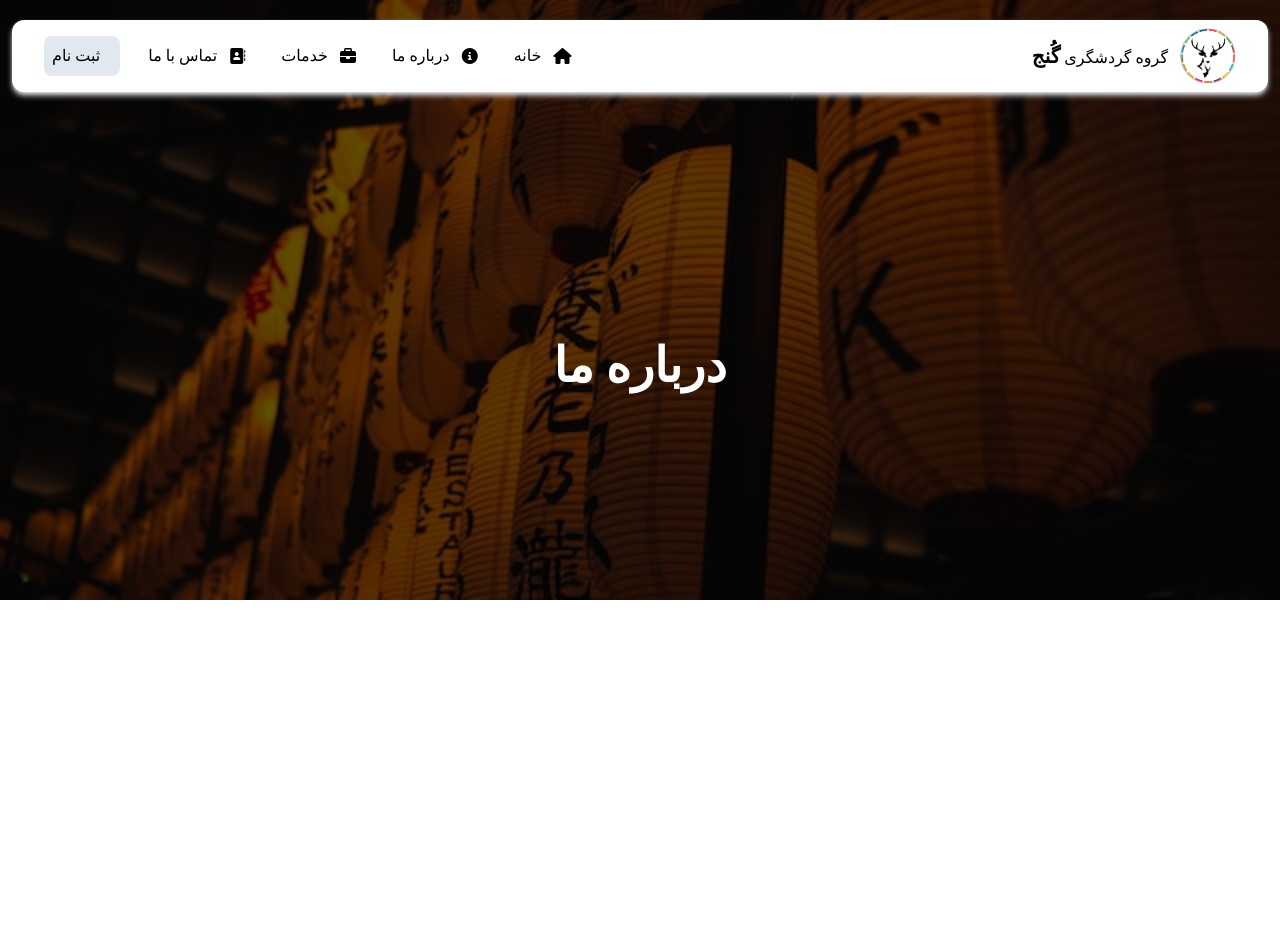
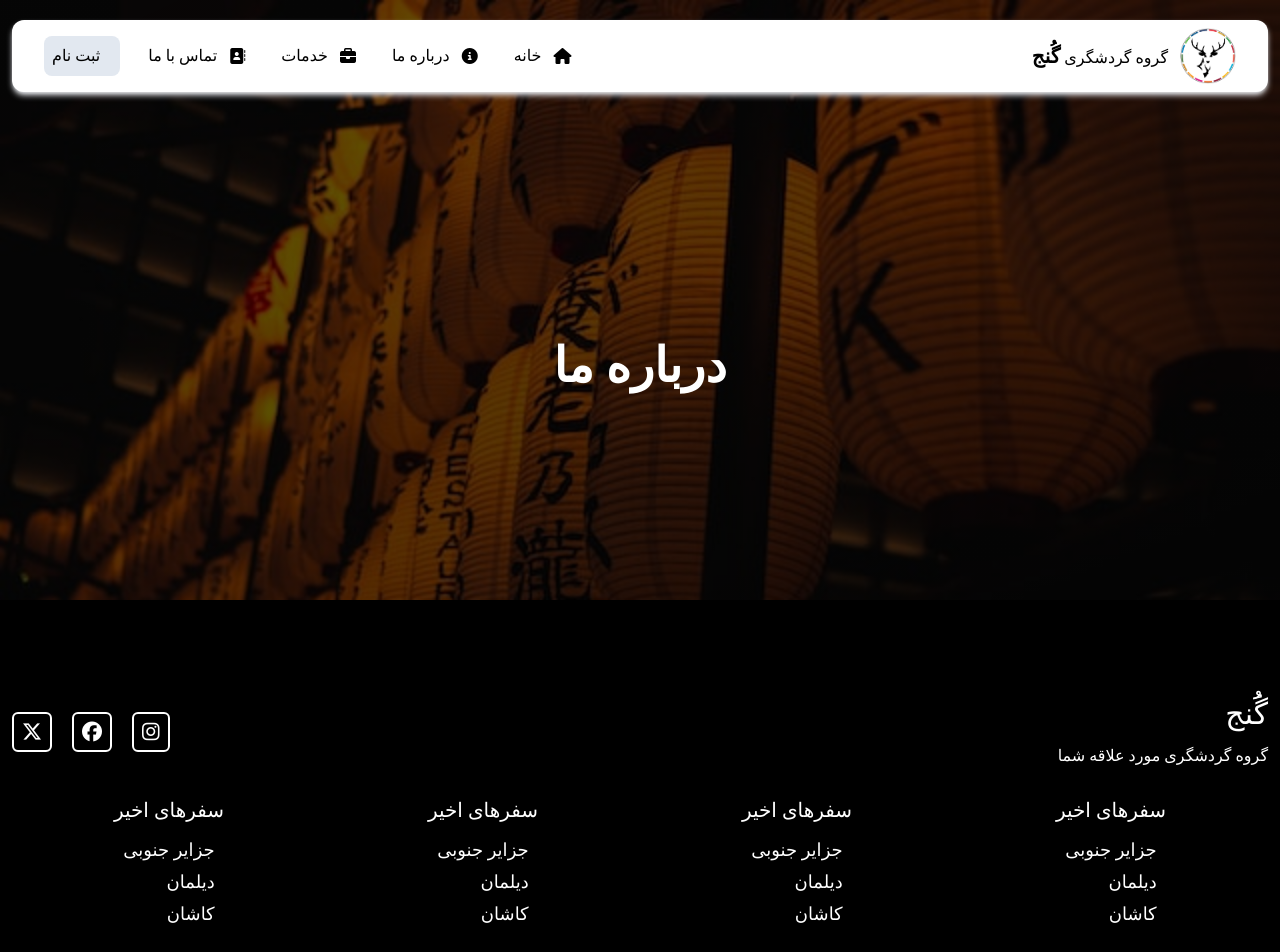
Before and after one commit to salehMb1999/gonjTourism, a React (Vite) app: page /about in a window 1280 px wide. Shown: the top 952 px of the page. Before the commit the page ends 800 px from the top, so only its background shows below. Built offline with nearby package versions, Linux system fonts and the light colour scheme; a web font is replaced by a local one.

Commit message:
add footer to all routes

```diff
--- a/src/components/Footer/FooterCol.jsx
+++ b/src/components/Footer/FooterCol.jsx
@@ -9,7 +9,7 @@ export default function FooterCol(props) {
           <li className="text-lg">
             <a
               className="duration-200 ease-in-out hover:text-[#01959a]"
-              href="#"
+              href="/"
             >
               {props.text1}
             </a>
@@ -17,7 +17,7 @@ export default function FooterCol(props) {
           <li className="text-lg">
             <a
               className="duration-200 ease-in-out hover:text-[#01959a]"
-              href="#"
+              href="/"
             >
               {props.text2}
             </a>
@@ -25,7 +25,7 @@ export default function FooterCol(props) {
           <li className="text-lg">
             <a
               className="duration-200 ease-in-out hover:text-[#01959a]"
-              href="#"
+              href="/"
             >
               {props.text3}
             </a>
--- a/src/routes/About.jsx
+++ b/src/routes/About.jsx
@@ -1,3 +1,4 @@
+import Footer from "../components/Footer/Footer";
 import Hero from "../components/Hero/Hero";
 import Navbar from "../components/Nav/Navbar";
 
@@ -14,6 +15,7 @@ export default function About() {
         btnOne=""
         btnTwo=""
       />
+      <Footer />
     </>
   );
 }
--- a/src/routes/Contact.jsx
+++ b/src/routes/Contact.jsx
@@ -1,3 +1,4 @@
+import Footer from "../components/Footer/Footer";
 import Hero from "../components/Hero/Hero";
 import Navbar from "../components/Nav/Navbar";
 
@@ -14,6 +15,7 @@ export default function Contact() {
         btnOne=""
         btnTwo=""
       />
+      <Footer />
     </>
   );
 }
--- a/src/routes/Service.jsx
+++ b/src/routes/Service.jsx
@@ -1,3 +1,4 @@
+import Footer from "../components/Footer/Footer";
 import Hero from "../components/Hero/Hero";
 import Navbar from "../components/Nav/Navbar";
 
@@ -14,6 +15,7 @@ export default function Service() {
         btnOne=""
         btnTwo=""
       />
+      <Footer />
     </>
   );
 }
```
